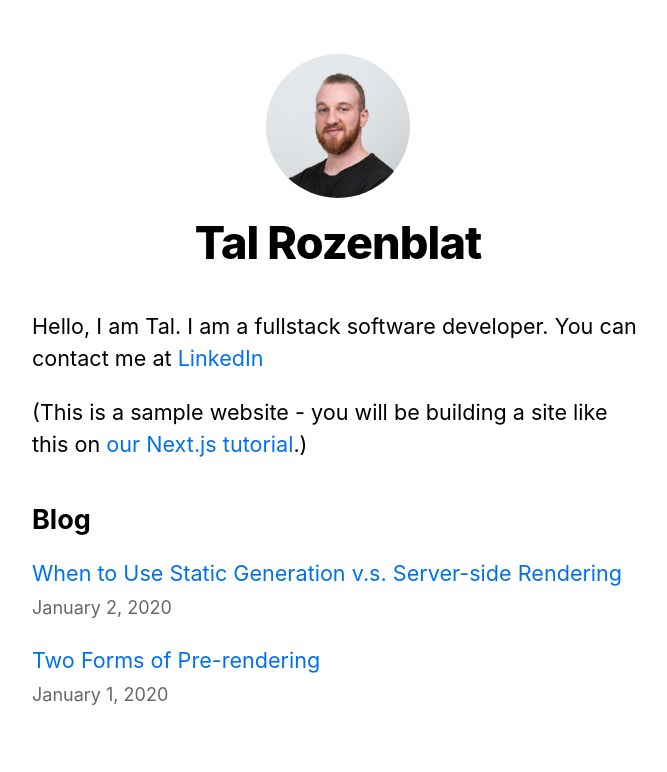
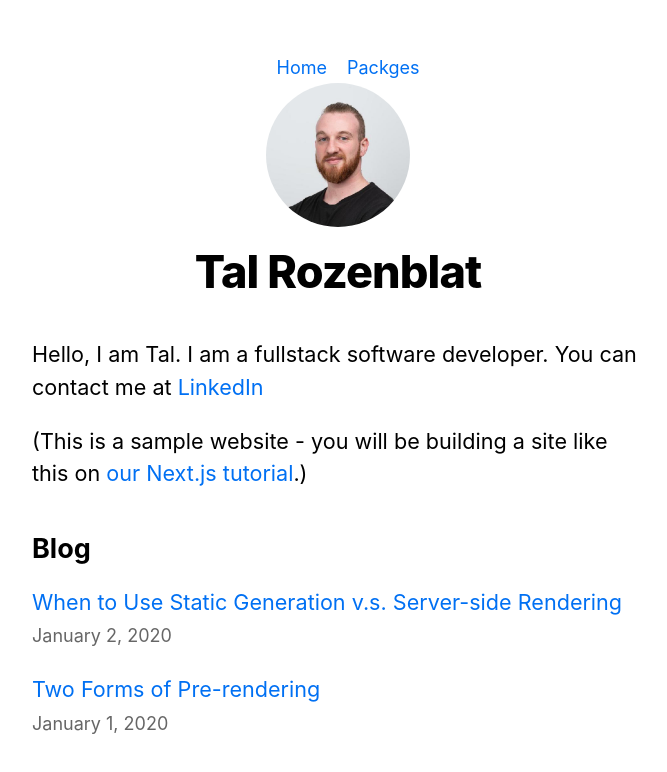
Before and after one commit to thacash/next-app-tal-rozenblat, a Next.js app: page / in a window 1280 px wide. Shown: the top 772 px of the page, without its empty margins (302-969 px from the left). Built offline with nearby package versions, Linux system fonts and the light colour scheme.

Commit message:
for myself

```diff
--- a/components/Navbar.js
+++ b/components/Navbar.js
@@ -1,14 +1,15 @@
 import Link from 'next/link';
+import styles from '../styles/Navbar.module.css';
 
 const Navbar = () => {
 
 
     return (
-    <div>
-        <div>
+    <div className={styles.Navbar}>
+        <div className={styles.links}>
 
             <Link href = "/"> Home</Link>
-            <Link href = "/packges"> Packges</Link>
+            <Link href = "/packages"> Packges</Link>
 
 
         </div>
--- a/components/layout.js
+++ b/components/layout.js
@@ -3,7 +3,7 @@ import Image from 'next/image';
 import styles from './layout.module.css';
 import utilStyles from '../styles/utils.module.css';
 import Link from 'next/link';
-
+import Navbar from './Navbar';
 const name = 'Tal Rozenblat';
 export const siteTitle = 'Next.js Sample Website';
 
@@ -25,6 +25,7 @@ export default function Layout({ children, home }) {
         <meta name="og:title" content={siteTitle} />
         <meta name="twitter:card" content="summary_large_image" />
       </Head>
+      <Navbar />
       <header className={styles.header}>
         {home ? (
           <>
--- /dev/null
+++ b/styles/Navbar.module.css
@@ -0,0 +1,21 @@
+.navbar {
+    width: 100%;
+    height: 100%;
+    background-color: rgb(28, 28, 28);
+    display: flex;
+    justify-content: center;
+    margin-bottom: 10rem;
+}
+
+.links {
+    display: flex;
+    justify-content: center;
+    align-items: center;
+    width: 100%;
+    height: 100%;
+    color: white;
+}
+
+.links a {
+    margin-left: 20px;
+}
```
